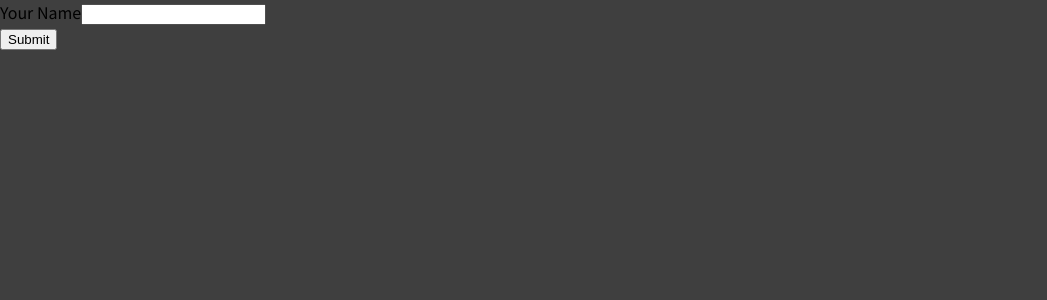
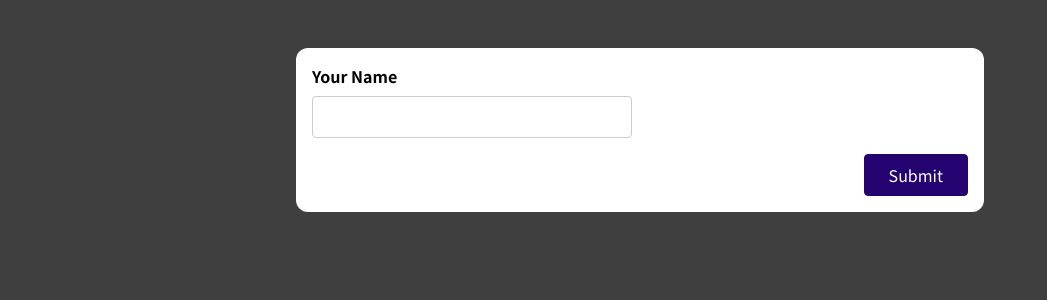
Before and after one commit to nirav00-cyber/forms, a React (Create React App) app: page / in a window 1280 px wide. Shown: the top 300 px of the page, without its empty margins (0-1047 px from the left). Built offline with nearby package versions, Linux system fonts and the light colour scheme.

Commit message:
Input vaildated

```diff
--- a/src/components/SimpleInput.js
+++ b/src/components/SimpleInput.js
@@ -1,31 +1,54 @@
-import React,{useRef,useState} from 'react'
+import React,{useState} from 'react'
 
 function SimpleInput(props) {
-    const nameInputRef = useRef();
     const [enteredName, setEnteredName] = useState('');
+    const [enteredNameTouched, setEnteredNameTouched] = useState(false);
+    const enteredNameIsValid = enteredName.trim() !== '';
+    const nameInputIsInvalid = (!enteredNameIsValid && enteredNameTouched);
+
     const nameInputChangeHandler = (event) =>
     {
         setEnteredName(event.target.value);
     }
+    const nameInputBlurHandler = event =>
+    {
+        setEnteredNameTouched(true);
+    }
+
     const formSubmissionHandler = event =>
     {
         event.preventDefault();
+        setEnteredNameTouched(true);
+
+        if (!enteredNameIsValid)
+            return;
         console.log(enteredName);
+        setEnteredName('');
+        setEnteredNameTouched(false);
+   }
+    const nameInputClasses = nameInputIsInvalid
+    ? 'form-control invalid'
+    : 'form-control';
 
-        const enteredValue = nameInputRef.current.value;
-        console.log(enteredValue);
-    }
+
+
     return (
       <form onSubmit={formSubmissionHandler}>
-      <div className='form-control'>
+     {nameInputIsInvalid && (
+          <p className='error-text'>Name must not be empty.</p>
+        )}
+            <div className={nameInputClasses}>
         <label htmlFor='name'>Your Name</label>
         <input
-          ref={nameInputRef}
           type='text'
           id='name'
           onChange={nameInputChangeHandler}
+          onBlur={nameInputBlurHandler}
           value={enteredName}
         />
+        {nameInputIsInvalid && (
+          <p className='error-text'>Name must not be empty.</p>
+        )}
       </div>
       <div className='form-actions'>
         <button>Submit</button>
--- a/src/index.css
+++ b/src/index.css
@@ -12,3 +12,91 @@
   margin: 0;
   background-color: #3f3f3f;
 }
+
+.app {
+  width: 90%;
+  max-width: 43rem;
+  padding: 1rem;
+  border-radius: 12px;
+  background-color: white;
+  margin: 3rem auto;
+}
+
+.form-control {
+  margin-bottom: 1rem;
+}
+
+.form-control input,
+.form-control label {
+  display: block;
+}
+
+.form-control label {
+  font-weight: bold;
+  margin-bottom: 0.5rem;
+}
+
+.form-control input,
+.form-control select {
+  font: inherit;
+  padding: 0.5rem;
+  border-radius: 4px;
+  border: 1px solid #ccc;
+  width: 20rem;
+  max-width: 100%;
+}
+
+.form-control input:focus {
+  outline: none;
+  border-color: #240370;
+  background-color: #e0d4fd;
+}
+
+.control-group {
+  display: flex;
+  column-gap: 1rem;
+  flex-wrap: wrap;
+}
+
+.control-group .form-control {
+  min-width: 15rem;
+  flex: 1;
+}
+
+button {
+  font: inherit;
+  background-color: #240370;
+  color: white;
+  border: 1px solid #240370;
+  padding: 0.5rem 1.5rem;
+  border-radius: 4px;
+  cursor: pointer;
+}
+
+button:hover,
+button:active {
+  background-color: #33059e;
+  border-color: #33059e;
+}
+
+.form-actions {
+  text-align: right;
+}
+
+.form-actions button {
+  margin-left: 1rem;
+}
+
+.invalid input {
+  border: 1px solid #b40e0e;
+  background-color: #fddddd;
+}
+
+.invalid input:focus {
+  border-color: #ff8800;
+  background-color: #fbe8d2;
+}
+
+.error-text {
+  color: #b40e0e;
+}
```
Also changed, not shown: 1 other file (tests, documents, lock files or other folders).
